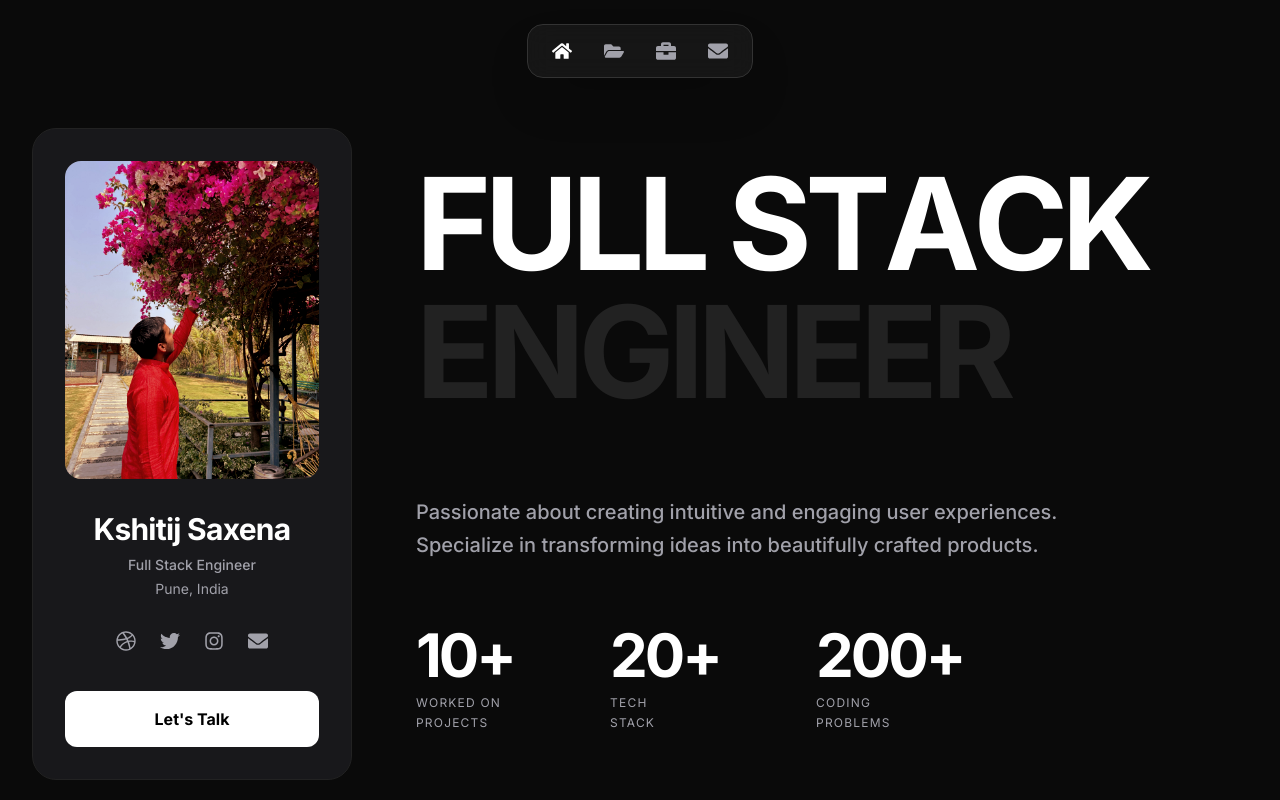
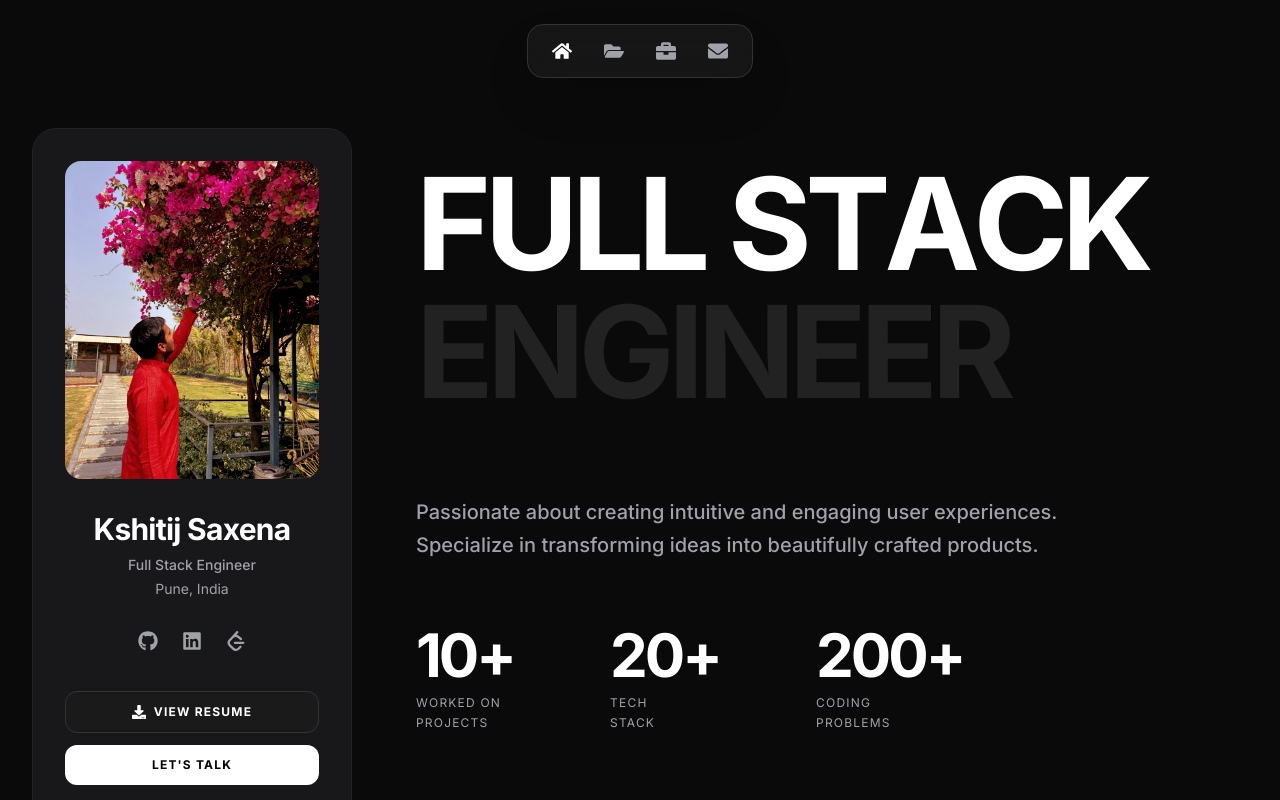
Before and after one commit to kshitij2212/Portfolio, a React (Vite) app: page / in a window 1280 px wide. Shown: the top 800 px of the page. Built offline with nearby package versions, Linux system fonts and the light colour scheme.

Commit message:
update: refine sidebar links and resume action text

```diff
--- a/src/components/Sidebar.jsx
+++ b/src/components/Sidebar.jsx
@@ -1,12 +1,12 @@
 import { motion } from 'framer-motion';
-import { FaDribbble, FaTwitter, FaInstagram, FaEnvelope } from 'react-icons/fa';
+import { FaGithub, FaLinkedin, FaDownload } from 'react-icons/fa';
+import { SiLeetcode } from 'react-icons/si';
 
 const Sidebar = () => {
   return (
     <motion.aside
       initial={{ opacity: 0, x: -20 }}
       animate={{ opacity: 1, x: 0 }}
-      transition={{ duration: 0.8 }}
       className="bento-card p-8 flex flex-col items-center text-center max-h-[calc(100vh-4rem)] overflow-y-auto custom-scrollbar"
     >
       <div className="w-full aspect-[4/5] overflow-hidden rounded-2xl mb-8 relative">
@@ -23,23 +23,34 @@ const Sidebar = () => {
       <p className="text-sm text-textSecondary mb-8">Pune, India</p>
 
       <div className="flex gap-6 mb-10">
-        <a href="#" className="text-textSecondary hover:text-white transition-colors">
-          <FaDribbble size={20} />
+        <a href="https://github.com/kshitij2212" target="_blank" rel="noopener noreferrer" className="text-textSecondary hover:text-white transition-colors">
+          <FaGithub size={20} />
         </a>
-        <a href="#" className="text-textSecondary hover:text-white transition-colors">
-          <FaTwitter size={20} />
+        <a href="https://www.linkedin.com/" target="_blank" rel="noopener noreferrer" className="text-textSecondary hover:text-white transition-colors">
+          <FaLinkedin size={20} />
         </a>
-        <a href="#" className="text-textSecondary hover:text-white transition-colors">
-          <FaInstagram size={20} />
-        </a>
-        <a href="#" className="text-textSecondary hover:text-white transition-colors">
-          <FaEnvelope size={20} />
+        <a href="https://leetcode.com/u/KshitijSaxena04/" target="_blank" rel="noopener noreferrer" className="text-textSecondary hover:text-white transition-colors">
+          <SiLeetcode size={20} />
         </a>
       </div>
 
-      <button className="w-full py-4 bg-white text-black font-bold rounded-xl hover:bg-gray-200 transition-colors">
-        Let's Talk
-      </button>
+      <div className="w-full space-y-3 mb-8">
+        <a
+          href="https://drive.google.com/file/d/1RbYxUOJkim78TPnsB-v6DsHBYpkm-iwW/view?usp=sharing"
+          target="_blank"
+          rel="noopener noreferrer"
+          className="flex items-center justify-center gap-2 w-full py-3 bg-[#1a1a1a] border border-[#333] text-white text-xs font-bold rounded-xl hover:bg-white hover:text-black transition-all uppercase tracking-widest"
+        >
+          <FaDownload size={14} />
+          View Resume
+        </a>
+        <a
+          href="#contact"
+          className="block w-full py-3 bg-white text-black text-xs font-bold rounded-xl hover:bg-gray-200 transition-all uppercase tracking-widest"
+        >
+          Let's Talk
+        </a>
+      </div>
     </motion.aside>
   );
 };
```
